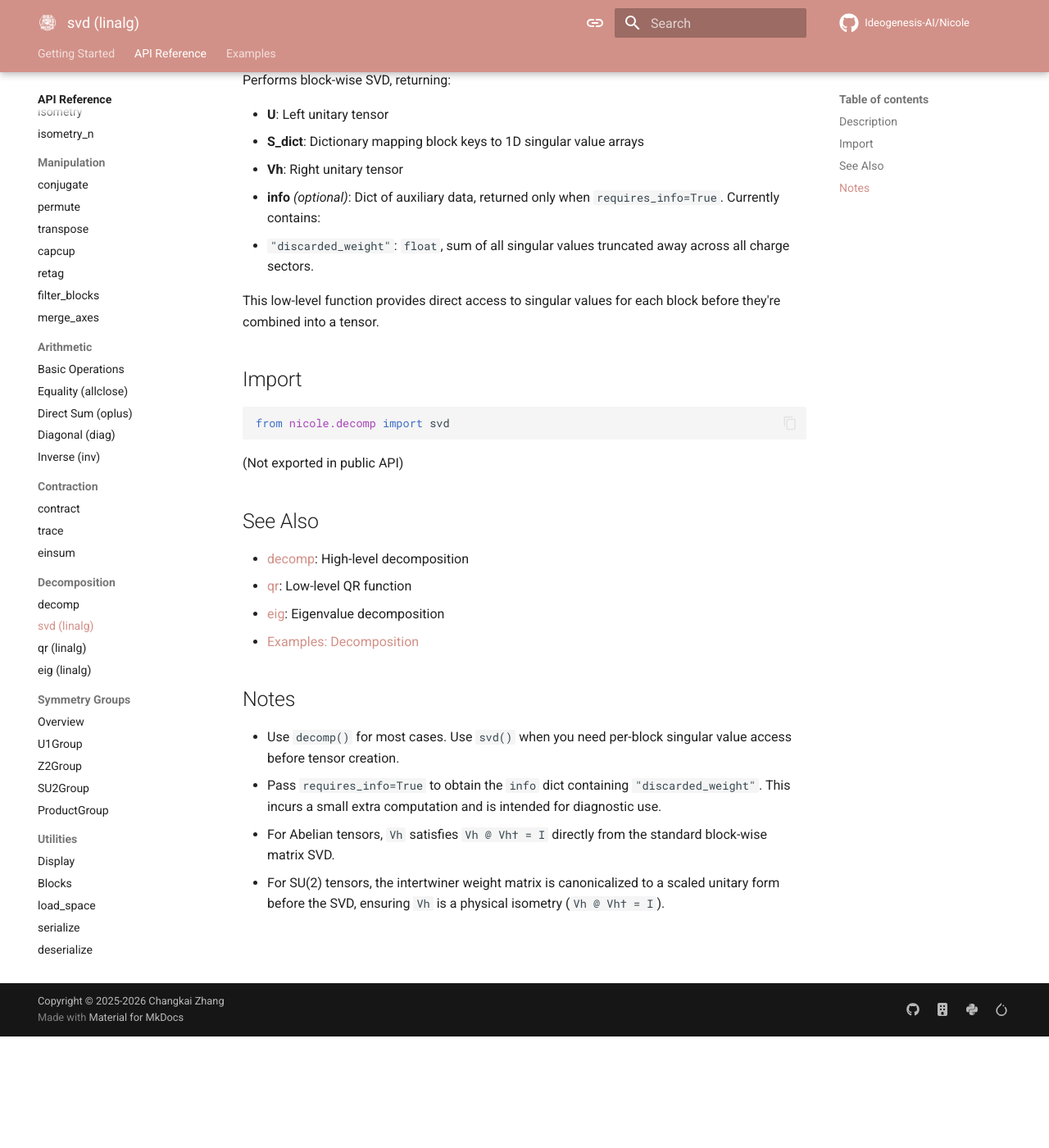
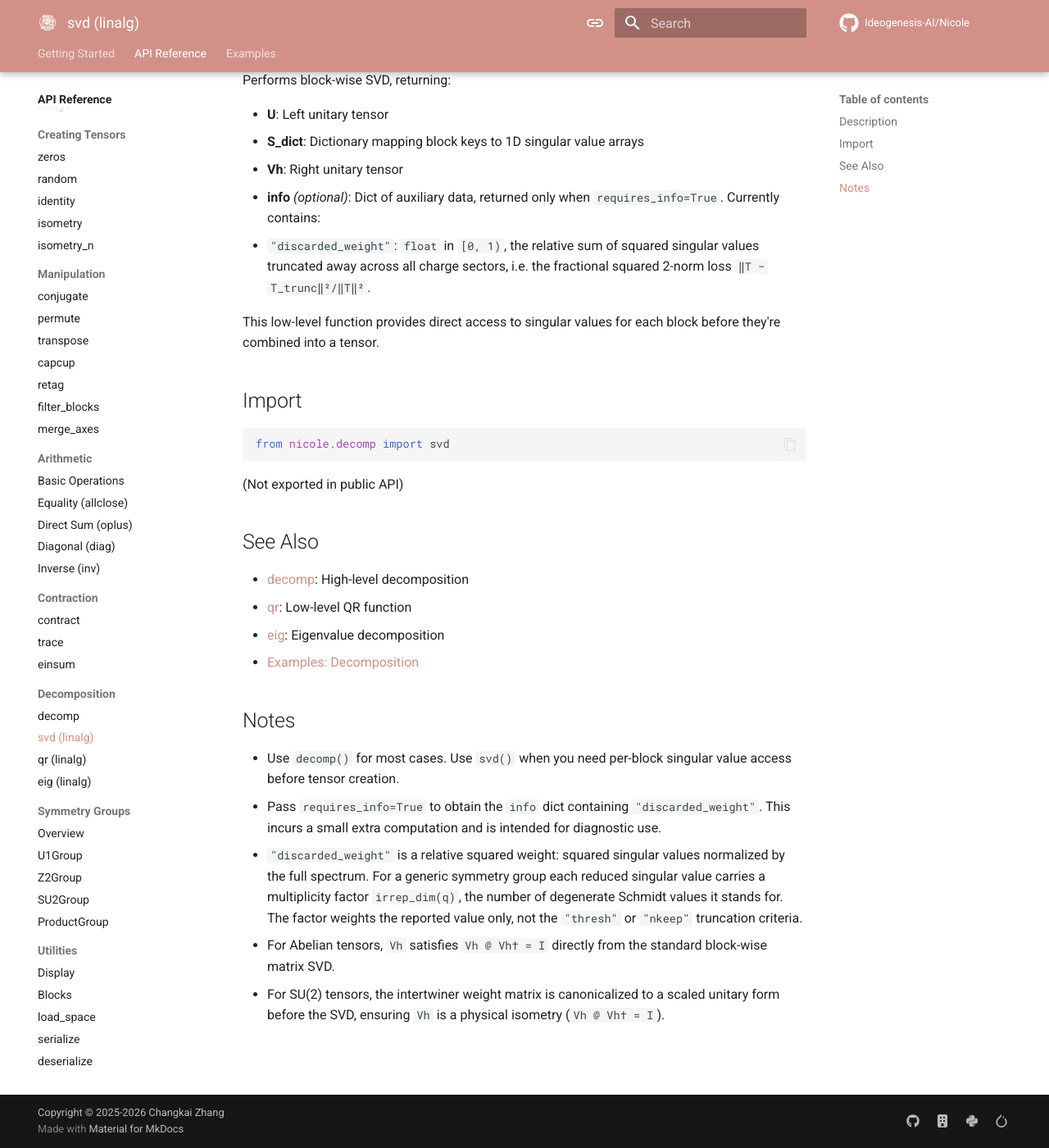
Before and after one commit to Ideogenesis-AI/Nicole, an MkDocs documentation site: the page built from docs/api/decomposition/svd.md, in a window 1280 px wide and 1400 px high, scrolled down 367 px. Shown: the whole window at 82% size. Built offline with MkDocs 1.6.1 and Material for MkDocs 9.7.7, drawn with Linux system fonts in a browser that asks for light colours; comment, search, counter and statistics services are not loaded; the version menu is left out; before the commit the page ends 1631 px from its top, so only the background shows below that.

Commit message:
Update SVD documentation to clarify the definition of "discarded_weight" as a relative squared weight loss.
Enhanced explanations regarding the impact of charge sector multiplicities and the normalization of squared singular values. This update ensures accurate understanding of truncation effects in SVD calculations.

```diff
--- a/docs/api/decomposition/svd.md
+++ b/docs/api/decomposition/svd.md
@@ -14,7 +14,7 @@
 - **S_dict**: Dictionary mapping block keys to 1D singular value arrays
 - **Vh**: Right unitary tensor
 - **info** *(optional)*: Dict of auxiliary data, returned only when `requires_info=True`. Currently contains:
-  - `"discarded_weight"`: `float`, sum of all singular values truncated away across all charge sectors.
+  - `"discarded_weight"`: `float` in `[0, 1)`, the relative sum of squared singular values truncated away across all charge sectors, i.e. the fractional squared 2-norm loss `‖T − T_trunc‖²/‖T‖²`.
 
 This low-level function provides direct access to singular values for each block before they're combined into a tensor.
 
@@ -37,5 +37,6 @@
 
 - Use `decomp()` for most cases. Use `svd()` when you need per-block singular value access before tensor creation.
 - Pass `requires_info=True` to obtain the `info` dict containing `"discarded_weight"`. This incurs a small extra computation and is intended for diagnostic use.
+- `"discarded_weight"` is a relative squared weight: squared singular values normalized by the full spectrum. For a generic symmetry group each reduced singular value carries a multiplicity factor `irrep_dim(q)`, the number of degenerate Schmidt values it stands for. The factor weights the reported value only, not the `"thresh"` or `"nkeep"` truncation criteria.
 - For Abelian tensors, `Vh` satisfies `Vh @ Vh† = I` directly from the standard block-wise matrix SVD.
 - For SU(2) tensors, the intertwiner weight matrix is canonicalized to a scaled unitary form before the SVD, ensuring `Vh` is a physical isometry (`Vh @ Vh† = I`).
```
